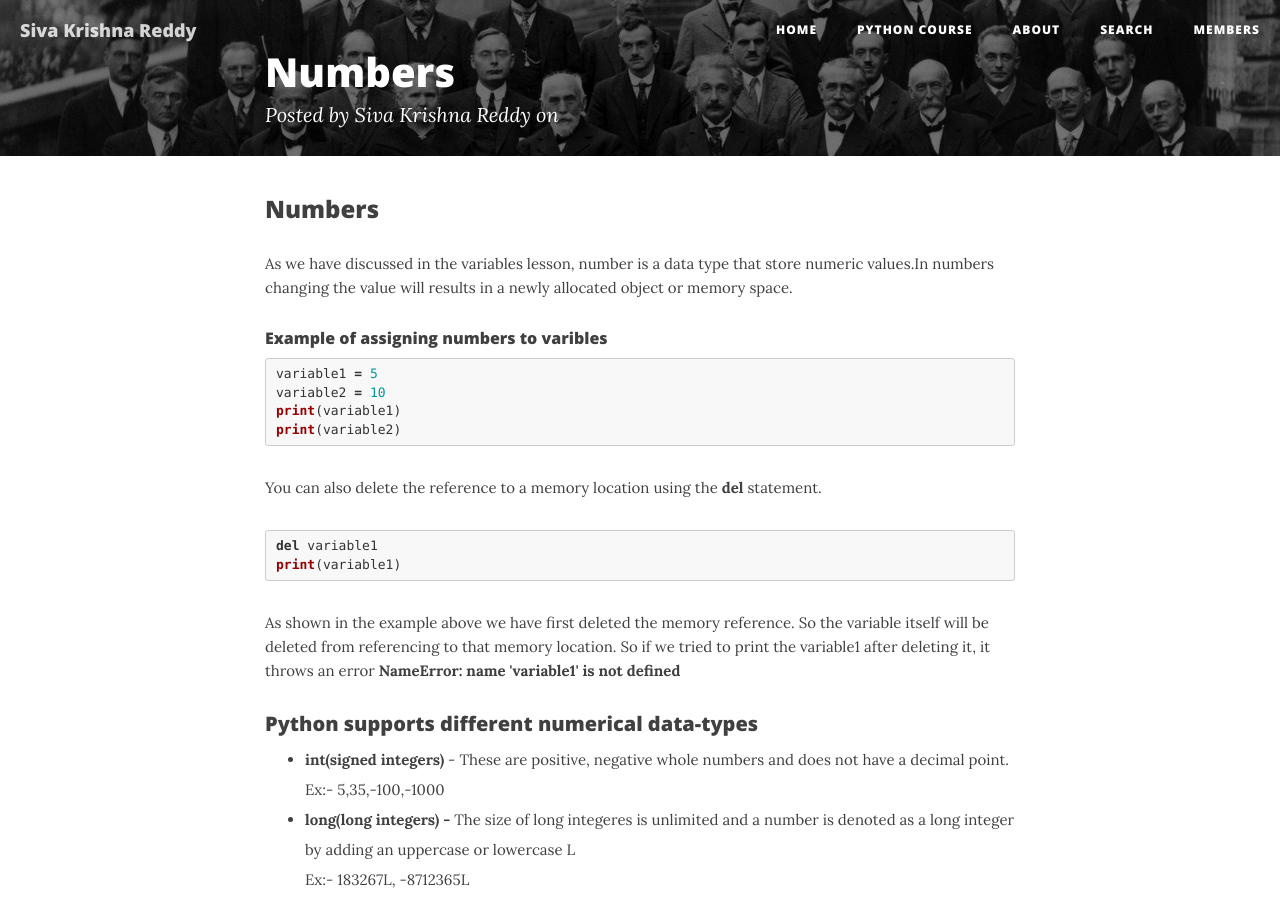
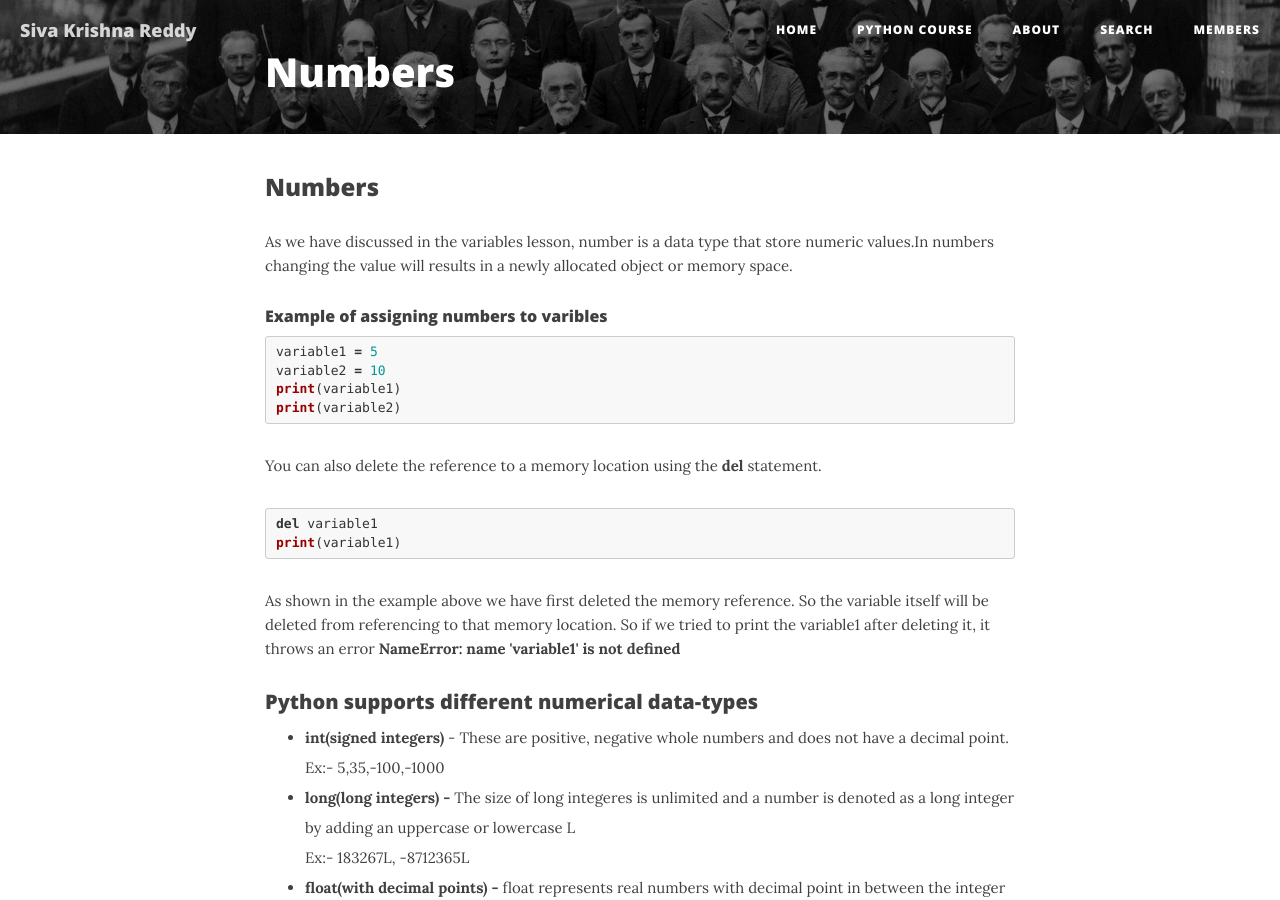
Before and after one commit to sivakrishna383/sivakrishna383.github.io, a Jekyll site: the page built from pages/2019-05-25-numbers.md, in a window 1280 px wide and 900 px high. Built offline with Jekyll 4.4.1, drawn with Linux system fonts in a browser that asks for light colours; nearby versions of some CDN libraries; comment, search, counter and statistics services are not loaded.

Commit message:
Update notebook.html

```diff
--- a/_layouts/notebook.html
+++ b/_layouts/notebook.html
@@ -12,7 +12,7 @@ layout: default
                     {% if page.subtitle %}
                     <h2 class="subheading">{{ page.subtitle }}</h2>
                     {% endif %}
-                    <span class="meta">Posted by {{ page.author }} on {{ page.date | date: "%B %-d, %Y" }}</span>
+                    <!--<span class="meta">Posted by {{ page.author }} on {{ page.date | date: "%B %-d, %Y" }}</span>-->
                 </div>
             </div>
         </div>
```
